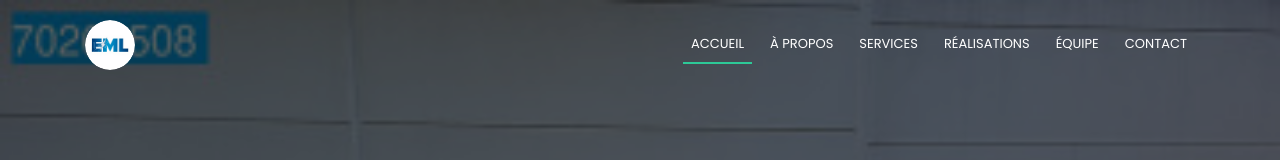
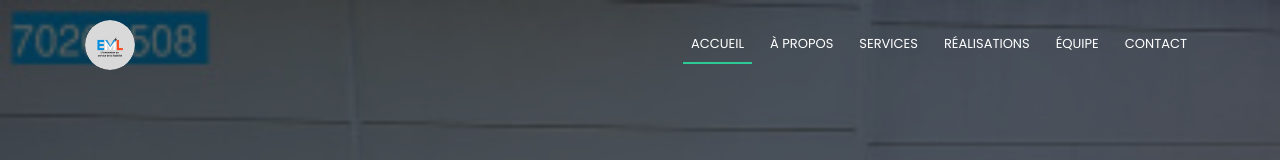
Before and after one commit to machideau/rpp, a plain HTML site: page index.html in a window 1280 px wide. Shown: the top 160 px of the page. Drawn offline with Linux system fonts and the light colour scheme.

Commit message:
changement de logo

```diff
--- a/index.html
+++ b/index.html
@@ -33,7 +33,7 @@
     <div class="container">
 
       <div id="logo" class="pull-left">
-        <a href="#hero" class="logo"><img src="img/logoRPP.jpg" alt="ElectroMecanologix" title="ElectroMecanologix" /></a>
+        <a href="#hero" class="logo"><img src="img/logoRP.png" alt="ElectroMecanologix" title="ElectroMecanologix" /></a>
       </div>
 
       <div class="theme-switch-wrapper">
```
Also changed, not shown: img/logoRP.png (added).
